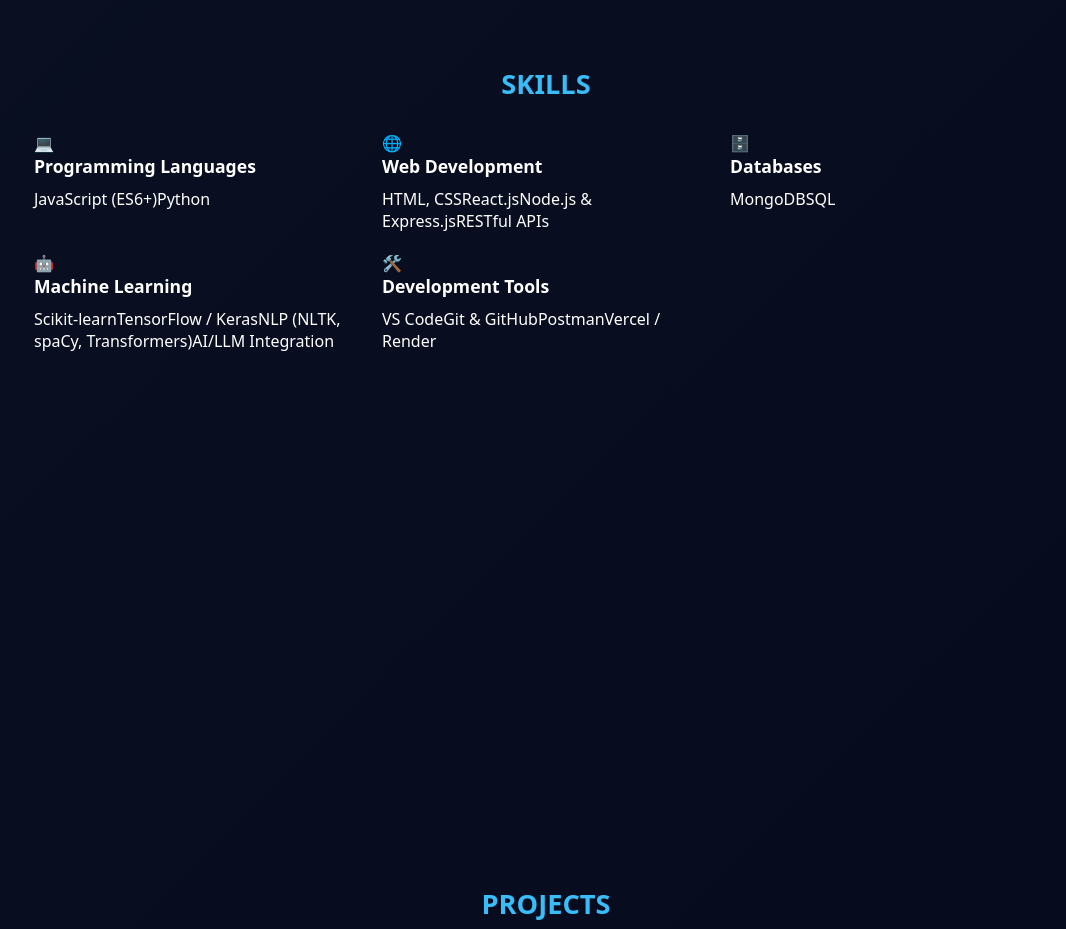
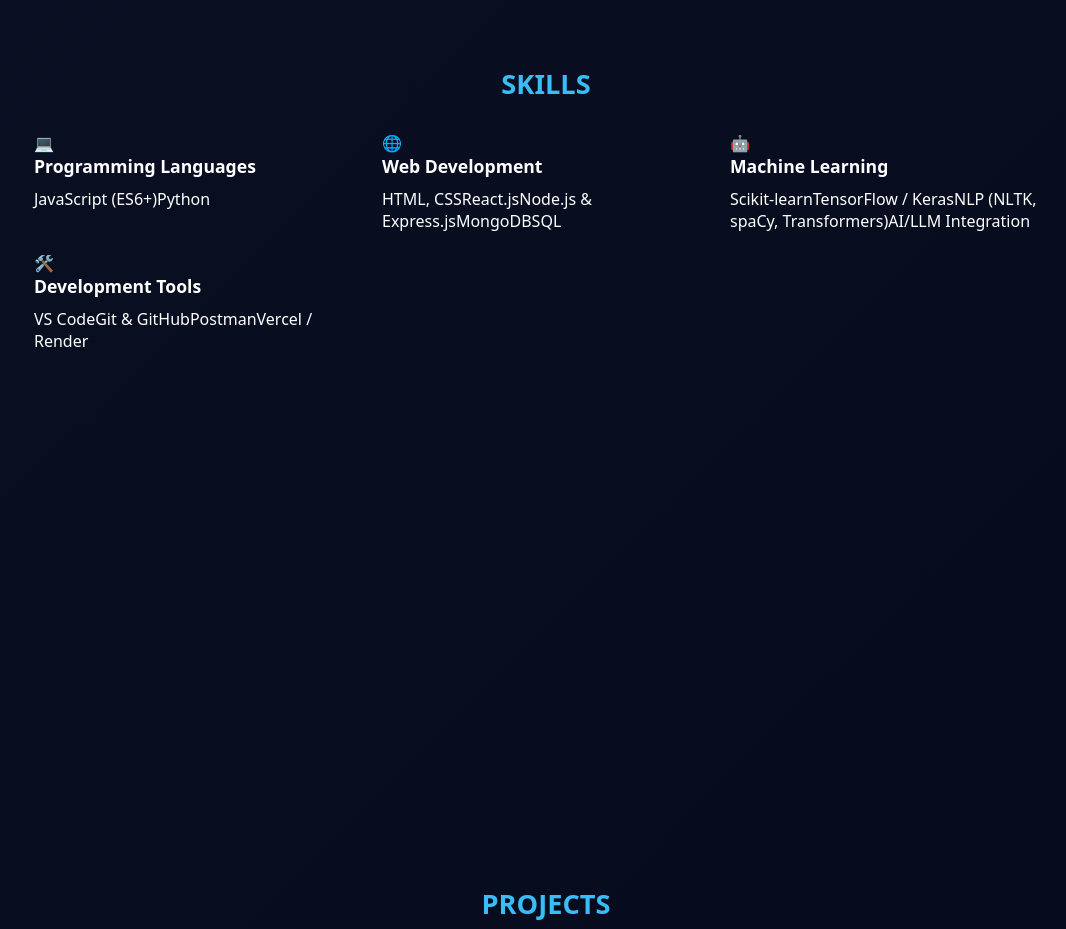
Before and after one commit to nishikasingh31/Portfolio, a React (Vite) app: page / in a window 1280 px wide. Shown: the part 2880-3809 px from the top of the page, without its empty margins (94-1160 px from the left). Built offline with nearby package versions, Linux system fonts and the light colour scheme.

Commit message:
Update Skills.jsx

```diff
--- a/src/pages/Skills.jsx
+++ b/src/pages/Skills.jsx
@@ -9,13 +9,13 @@ const skillCategories = [
     title: "Web Development",
     icon: "🌐",
     color: "#34d399",
-    skills: ["HTML, CSS", "React.js", "Node.js & Express.js", "RESTful APIs"],
-  },
-  {
-    title: "Databases",
-    icon: "🗄️",
-    color: "#facc15",
-    skills: ["MongoDB", "SQL"],
+    skills: [
+      "HTML, CSS",
+      "React.js",
+      "Node.js & Express.js",
+      "MongoDB",
+      "SQL",
+    ],
   },
   {
     title: "Machine Learning",
```
